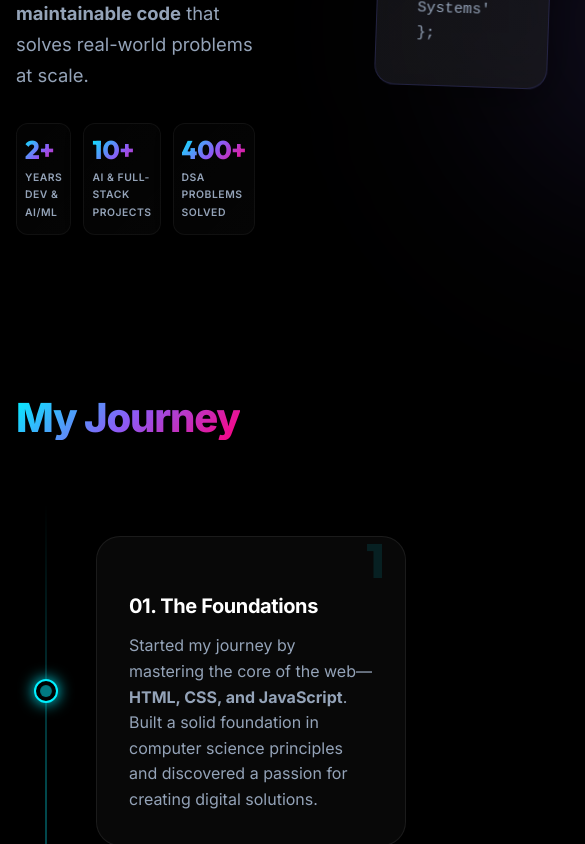
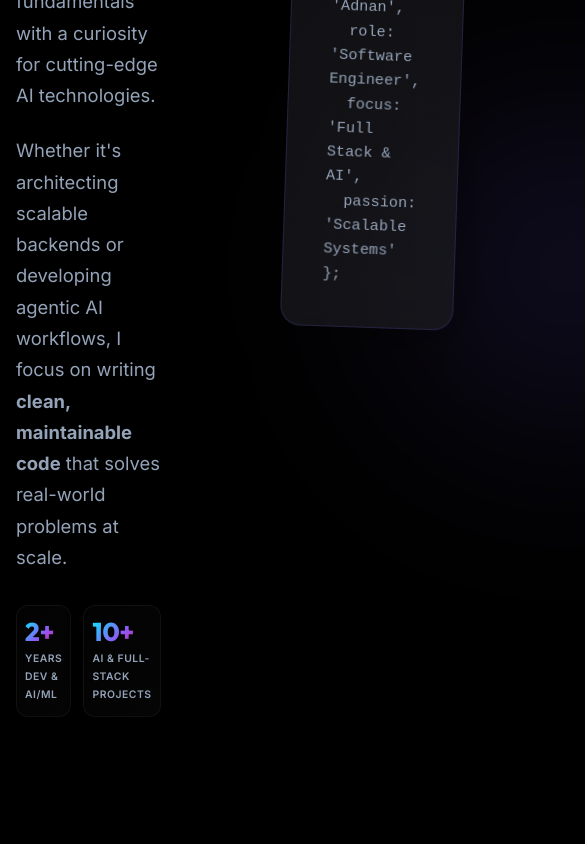
Before and after one commit to adnan275/portfolio, a React (Vite) app: page / in a window 390 px wide. Shown: the part 1600-2444 px from the top of the page, 585 px wide, since content can reach past the window. Built offline with nearby package versions, Linux system fonts and the light colour scheme; no server answers.

Commit message:
feat: simplify quick stats to a focused 2-card layout, removing redundant DSA stats

```diff
--- a/src/sections/About.jsx
+++ b/src/sections/About.jsx
@@ -55,10 +55,6 @@ const About = () => {
                             <div className="quick-stat-item">
                                 <span className="stat-number">10+</span>
                                 <span className="stat-label">AI & Full-Stack Projects</span>
-                            </div>
-                            <div className="quick-stat-item">
-                                <span className="stat-number">400+</span>
-                                <span className="stat-label">DSA Problems Solved</span>
                             </div>
                         </div>
                     </motion.div>
--- a/src/styles/About.css
+++ b/src/styles/About.css
@@ -18,7 +18,7 @@
 
 .about-quick-stats {
     display: grid;
-    grid-template-columns: repeat(3, 1fr);
+    grid-template-columns: repeat(2, 1fr);
     gap: 1.5rem;
     margin-top: 2.5rem;
 }
@@ -288,7 +288,7 @@ pre {
 
 @media (max-width: 600px) {
     .about-quick-stats {
-        grid-template-columns: repeat(3, 1fr);
+        grid-template-columns: repeat(2, 1fr);
         gap: 0.75rem;
         margin-top: 2rem;
     }
```
